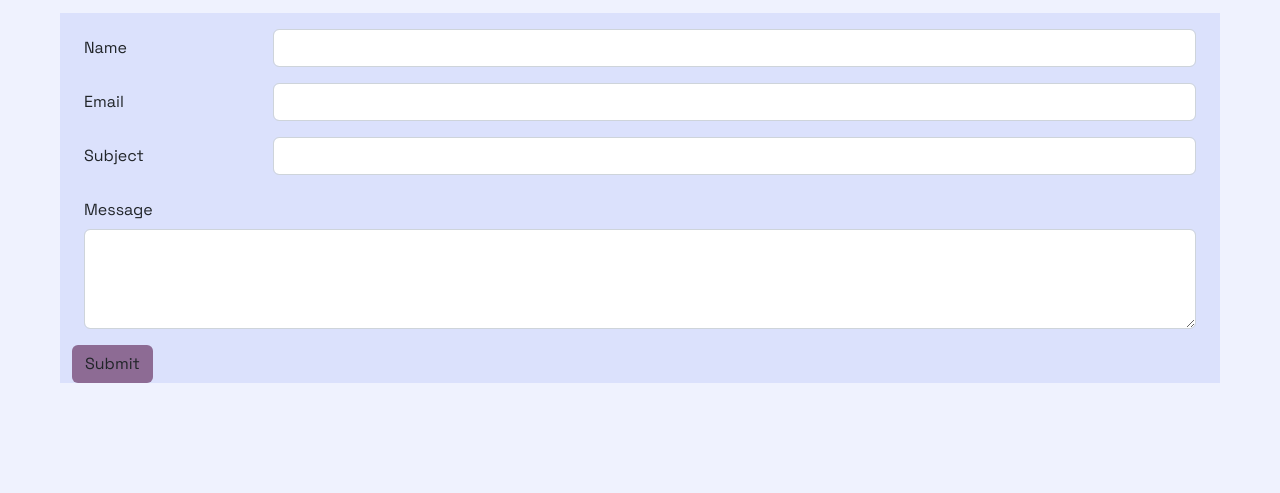
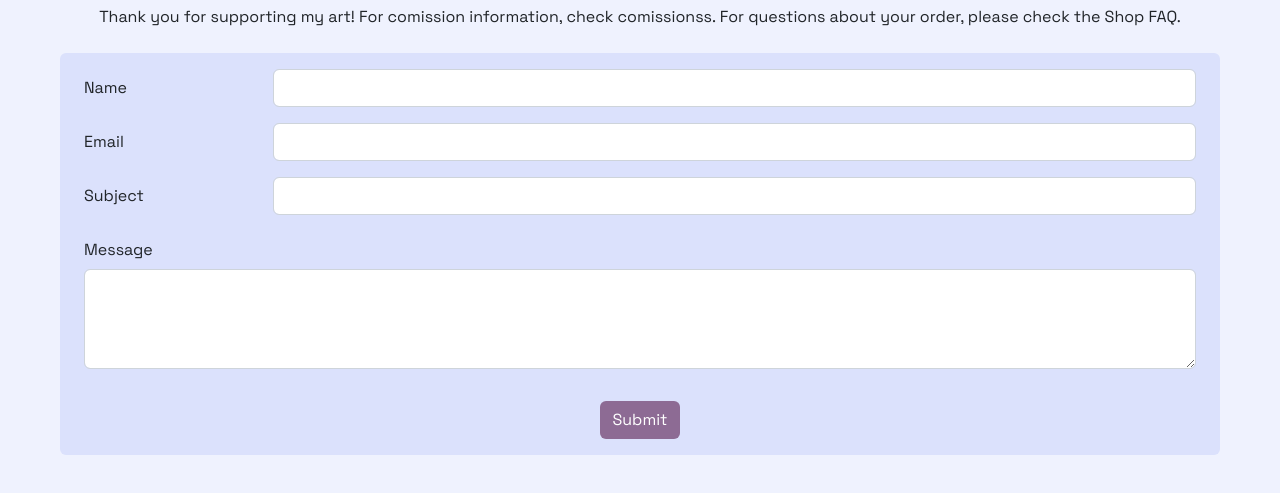
Before and after one commit to LibraCat11/libracat11.github.io, a plain HTML site: page contact.html in a window 1280 px wide. Shown: the part 115-608 px from the top of the page. Drawn offline with nearby package versions, Linux system fonts and the light colour scheme.

Commit message:
Update contact.html

```diff
--- a/contact.html
+++ b/contact.html
@@ -54,12 +54,14 @@
     <div class="row">
       <div class="col">
       <h1 class="text-center mt-2">CONTACT</h1>
+      <p class="text-center"> Thank you for supporting my art! For comission information, check comissionss. For questions about your order, please check the Shop FAQ.
+      </p>
     </div>
     </div>
 
 <div class="row mx-5 my-2">
   <!--form start-->
-  <form class="card-color">
+  <form class="card-color rounded">
     <div class="row my-3 mx-auto">
         <label for="formControlInput" class="col-sm-2 col-form-label">Name</label>
         <div class="col-sm-10">
@@ -88,8 +90,8 @@
         </div>
     </div>
 
-    <div class="d-flex"> <!--how make button go center?-->
-      <button type="submit" class="btn btn-color">Submit</button>
+    <div class="d-flex justify-content-center"> <!--how make button go center?-->
+      <button type="submit" class="btn btn-color my-3 text-white">Submit</button>
     </div>
   </form>
 <!--form end-->
```
